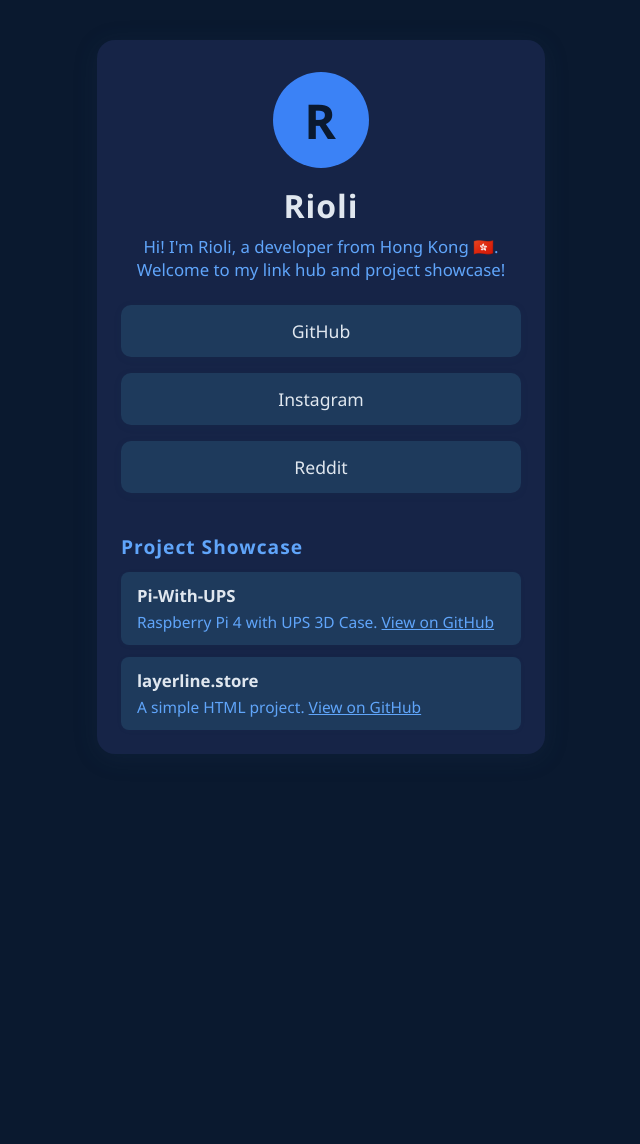
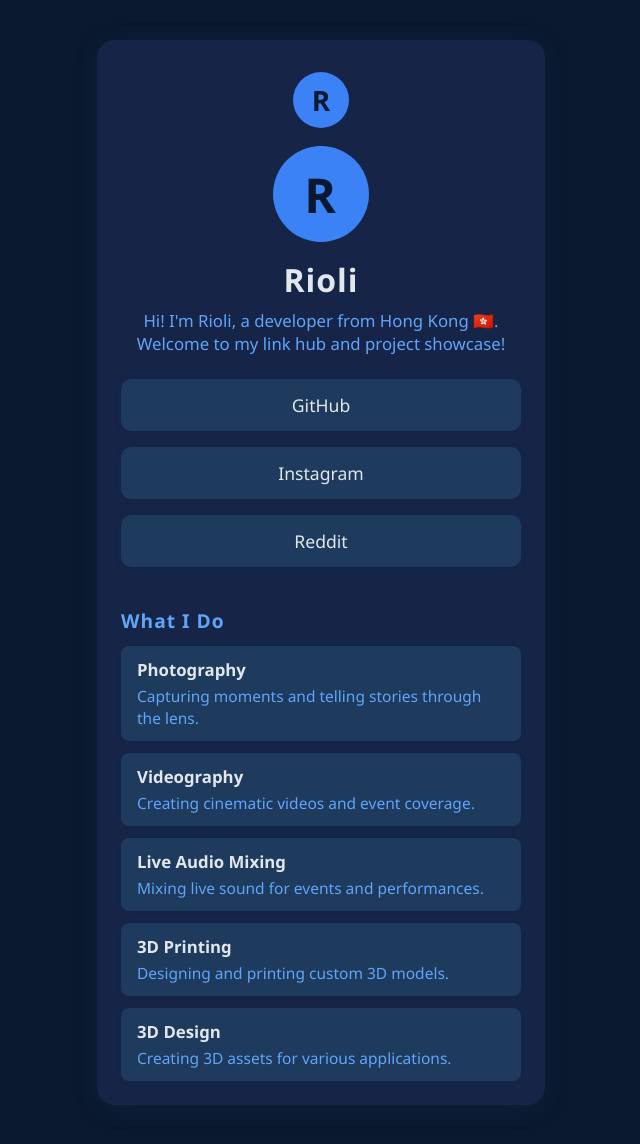
Before and after one commit to RioLi08123/rioli.net, a plain HTML site: page index.html in a window 1280 px wide. Shown: the whole page, without its empty margins (319-959 px from the left). Before the commit the page ends 800 px from the top, so only its background shows below. Drawn offline with Linux system fonts and the light colour scheme.

Commit message:
Update index.html

```diff
--- a/index.html
+++ b/index.html
@@ -34,6 +34,12 @@
       padding: 32px 24px 24px 24px;
       display: flex;
       flex-direction: column;
+      align-items: center;
+    }
+    .logo {
+      margin-bottom: 18px;
+      display: flex;
+      justify-content: center;
       align-items: center;
     }
     .avatar {
@@ -134,6 +140,13 @@
 </head>
 <body>
   <div class="container">
+    <div class="logo">
+      <!-- Example SVG logo, replace with your own if you have one -->
+      <svg width="56" height="56" viewBox="0 0 56 56" fill="none">
+        <circle cx="28" cy="28" r="28" fill="#3b82f6"/>
+        <text x="50%" y="54%" text-anchor="middle" fill="#0a192f" font-size="28" font-family="Segoe UI, Arial, sans-serif" dy=".3em" font-weight="bold">R</text>
+      </svg>
+    </div>
     <div class="avatar">R</div>
     <h1>Rioli</h1>
     <div class="bio">
@@ -146,17 +159,28 @@
       <a class="link-btn" href="https://www.reddit.com/u/Rioli0812/" target="_blank" rel="noopener">Reddit</a>
     </div>
     <div class="projects">
-      <div class="projects-title">Project Showcase</div>
+      <div class="projects-title">What I Do</div>
       <div class="project-list">
         <div class="project-card">
-          <div class="project-title">Pi-With-UPS</div>
-          <div class="project-desc">Raspberry Pi 4 with UPS 3D Case. <a href="https://github.com/RioLi08123/Pi-With-UPS" target="_blank" style="color:var(--blue-lighter);text-decoration:underline;">View on GitHub</a></div>
+          <div class="project-title">Photography</div>
+          <div class="project-desc">Capturing moments and telling stories through the lens.</div>
         </div>
         <div class="project-card">
-          <div class="project-title">layerline.store</div>
-          <div class="project-desc">A simple HTML project. <a href="https://github.com/RioLi08123/layerline.store" target="_blank" style="color:var(--blue-lighter);text-decoration:underline;">View on GitHub</a></div>
+          <div class="project-title">Videography</div>
+          <div class="project-desc">Creating cinematic videos and event coverage.</div>
         </div>
-        <!-- Add more projects here -->
+        <div class="project-card">
+          <div class="project-title">Live Audio Mixing</div>
+          <div class="project-desc">Mixing live sound for events and performances.</div>
+        </div>
+        <div class="project-card">
+          <div class="project-title">3D Printing</div>
+          <div class="project-desc">Designing and printing custom 3D models.</div>
+        </div>
+        <div class="project-card">
+          <div class="project-title">3D Design</div>
+          <div class="project-desc">Creating 3D assets for various applications.</div>
+        </div>
       </div>
     </div>
   </div>
```
